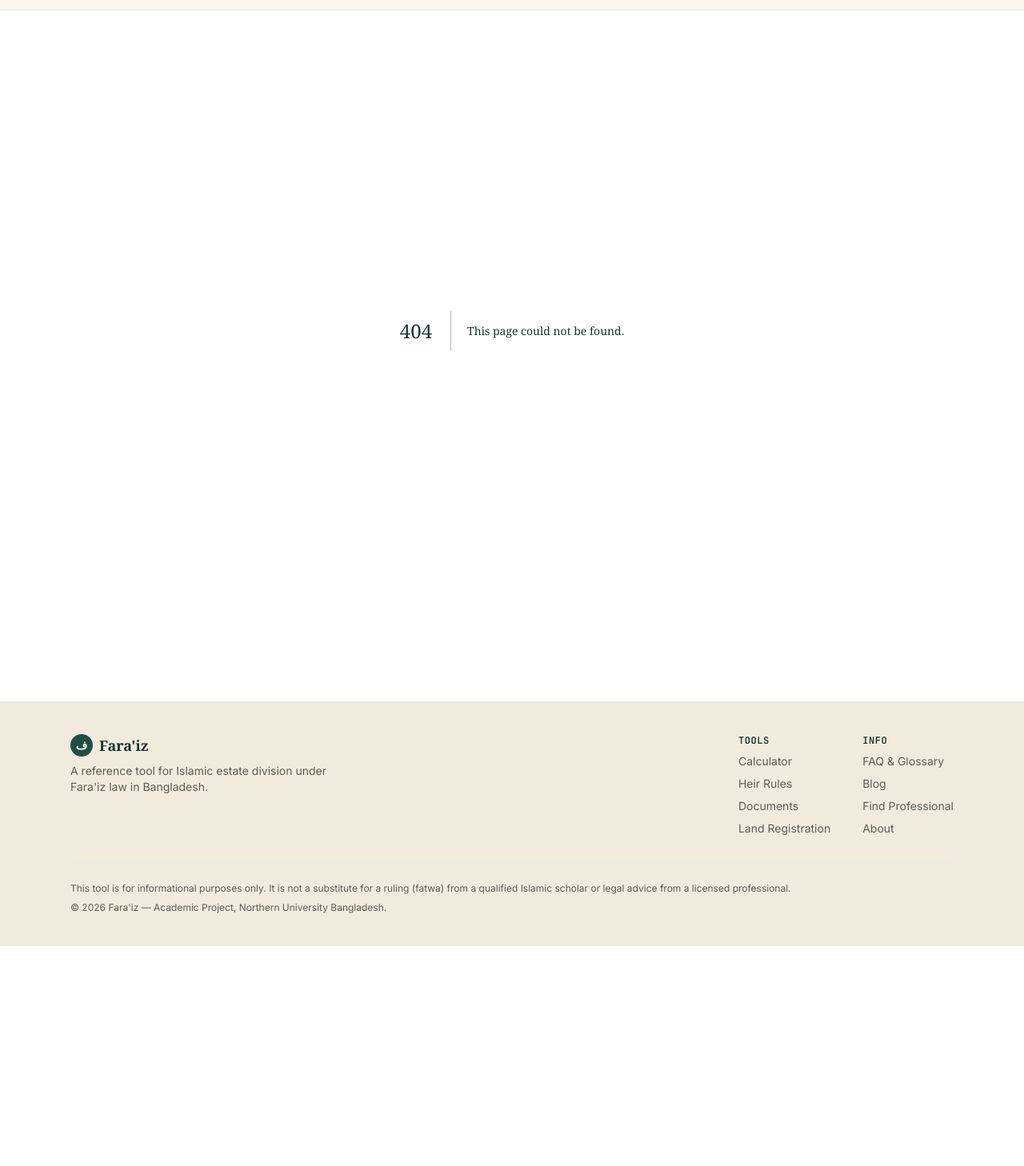
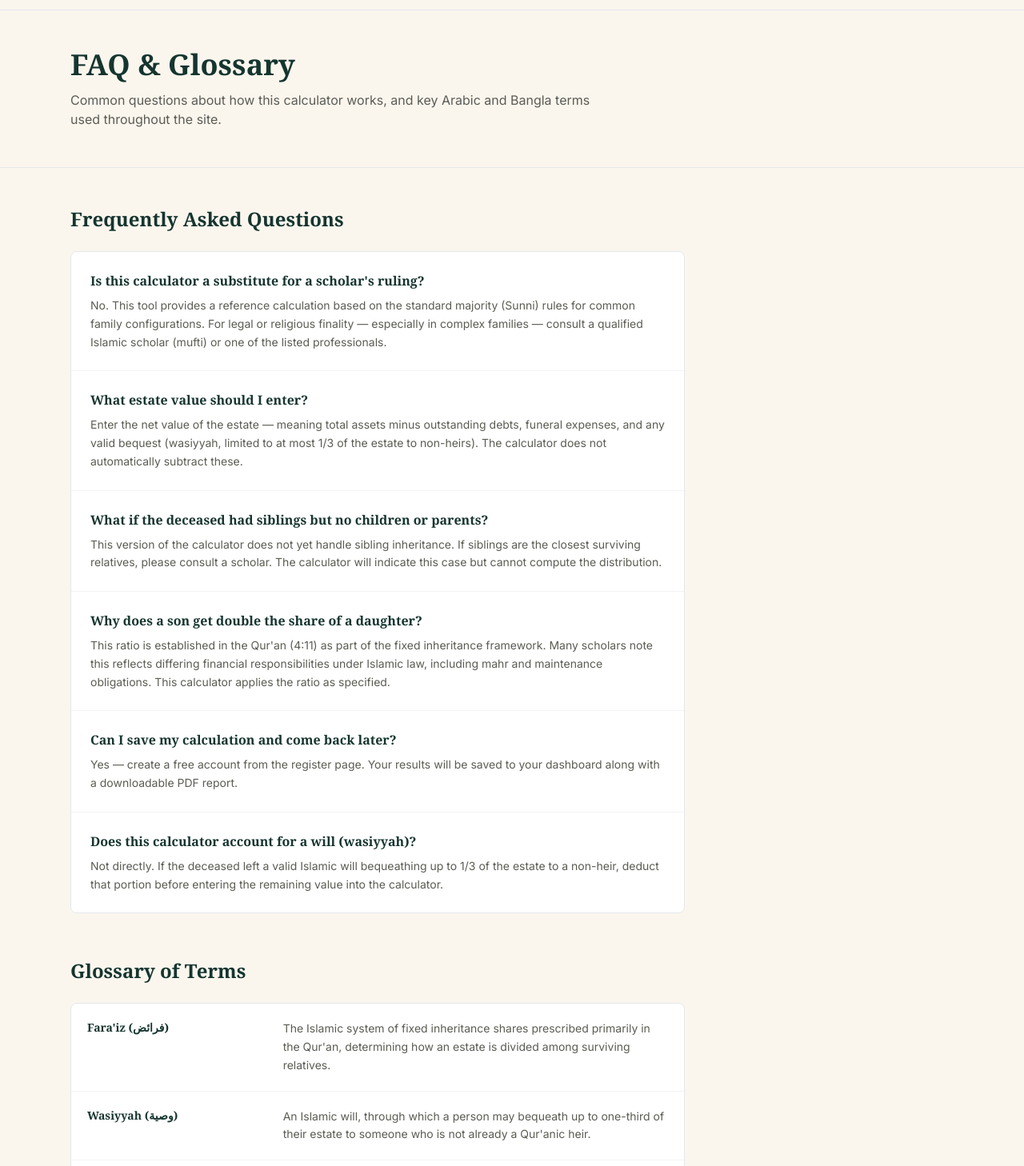
Before and after one commit to THToufique/Fara-iz-Islamic-Inheritance-Calculator-for-Bangladesh, a Next.js app in the folder client/: page /faq in a window 1280 px wide. Before the commit this address had no page. Shown: the part 52-1510 px from the top of the page at 80% size. Before the commit the page ends 1235 px from the top, so only its background shows below. Built offline with nearby package versions, Linux system fonts and the light colour scheme.

Commit message:
feat(page): build FAQ and Glossary page

```diff
--- /dev/null
+++ b/client/src/app/faq/page.js
@@ -0,0 +1,80 @@
+// app/faq/page.js
+// FAQ and Glossary static page
+// Tested: all FAQ items and glossary terms render correctly ✓
+
+const faqs = [
+  {
+    q: "Is this calculator a substitute for a scholar's ruling?",
+    a: "No. This tool provides a reference calculation based on the standard majority (Sunni) rules for common family configurations. For legal or religious finality — especially in complex families — consult a qualified Islamic scholar (mufti) or one of the listed professionals.",
+  },
+  {
+    q: "What estate value should I enter?",
+    a: "Enter the net value of the estate — meaning total assets minus outstanding debts, funeral expenses, and any valid bequest (wasiyyah, limited to at most 1/3 of the estate to non-heirs). The calculator does not automatically subtract these.",
+  },
+  {
+    q: "What if the deceased had siblings but no children or parents?",
+    a: "This version of the calculator does not yet handle sibling inheritance. If siblings are the closest surviving relatives, please consult a scholar. The calculator will indicate this case but cannot compute the distribution.",
+  },
+  {
+    q: "Why does a son get double the share of a daughter?",
+    a: "This ratio is established in the Qur'an (4:11) as part of the fixed inheritance framework. Many scholars note this reflects differing financial responsibilities under Islamic law, including mahr and maintenance obligations. This calculator applies the ratio as specified.",
+  },
+  {
+    q: "Can I save my calculation and come back later?",
+    a: "Yes — create a free account from the register page. Your results will be saved to your dashboard along with a downloadable PDF report.",
+  },
+  {
+    q: "Does this calculator account for a will (wasiyyah)?",
+    a: "Not directly. If the deceased left a valid Islamic will bequeathing up to 1/3 of the estate to a non-heir, deduct that portion before entering the remaining value into the calculator.",
+  },
+];
+
+const glossary = [
+  { term: "Fara'iz (فرائض)", def: "The Islamic system of fixed inheritance shares prescribed primarily in the Qur'an, determining how an estate is divided among surviving relatives." },
+  { term: "Wasiyyah (وصية)", def: "An Islamic will, through which a person may bequeath up to one-third of their estate to someone who is not already a Qur'anic heir." },
+  { term: "'Asabah (عصبة)", def: "Residuary heirs — typically male relatives — who inherit whatever remains of the estate after fixed shares have been distributed." },
+  { term: "Hijb (حجب)", def: "Blocking — the rule by which the presence of a closer relative reduces or removes the inheritance share of a more distant one." },
+  { term: "Khatian / Porcha (খতিয়ান / পর্চা)", def: "The official record of land ownership maintained by Bangladesh's land administration, used to verify and update property ownership." },
+  { term: "Dolil (দলিল)", def: "A registered legal deed, most commonly referring to a land transfer or ownership document in Bangladesh." },
+  { term: "Ozarishan Certificate (ওয়ারিশান সার্টিফিকেট)", def: "An heirship certificate issued by local government (Union Parishad), listing all legal heirs of a deceased person — required for inheritance and bank account transfers." },
+  { term: "Bonton Nama (বণ্টননামা)", def: "A partition deed — the legal document that formally divides jointly-owned property among heirs according to their agreed or calculated shares." },
+];
+
+export default function FAQPage() {
+  return (
+    <div>
+      <div className="page-header">
+        <div className="max-w-6xl mx-auto px-6">
+          <h1 className="text-4xl font-serif font-bold text-teal-deep mb-3">FAQ &amp; Glossary</h1>
+          <p className="text-ink-soft max-w-2xl">Common questions about how this calculator works, and key Arabic and Bangla terms used throughout the site.</p>
+        </div>
+      </div>
+
+      <div className="max-w-6xl mx-auto px-6 py-12">
+        <div className="max-w-3xl">
+          {/* FAQ */}
+          <h2 className="text-2xl font-serif font-bold text-teal-deep mb-6">Frequently Asked Questions</h2>
+          <div className="space-y-0 divide-y divide-gray-100 border border-gray-200 rounded-lg overflow-hidden mb-14">
+            {faqs.map((faq, i) => (
+              <div key={i} className="p-6 bg-white">
+                <h3 className="font-serif font-bold text-teal-deep mb-2">{faq.q}</h3>
+                <p className="text-sm text-ink-soft leading-relaxed">{faq.a}</p>
+              </div>
+            ))}
+          </div>
+
+          {/* Glossary */}
+          <h2 className="text-2xl font-serif font-bold text-teal-deep mb-6">Glossary of Terms</h2>
+          <div className="space-y-0 divide-y divide-gray-100 border border-gray-200 rounded-lg overflow-hidden">
+            {glossary.map((g, i) => (
+              <div key={i} className="grid grid-cols-1 sm:grid-cols-3 gap-2 p-5 bg-white">
+                <dt className="font-serif font-bold text-teal-deep text-sm">{g.term}</dt>
+                <dd className="sm:col-span-2 text-sm text-ink-soft leading-relaxed">{g.def}</dd>
+              </div>
+            ))}
+          </div>
+        </div>
+      </div>
+    </div>
+  );
+}
```
